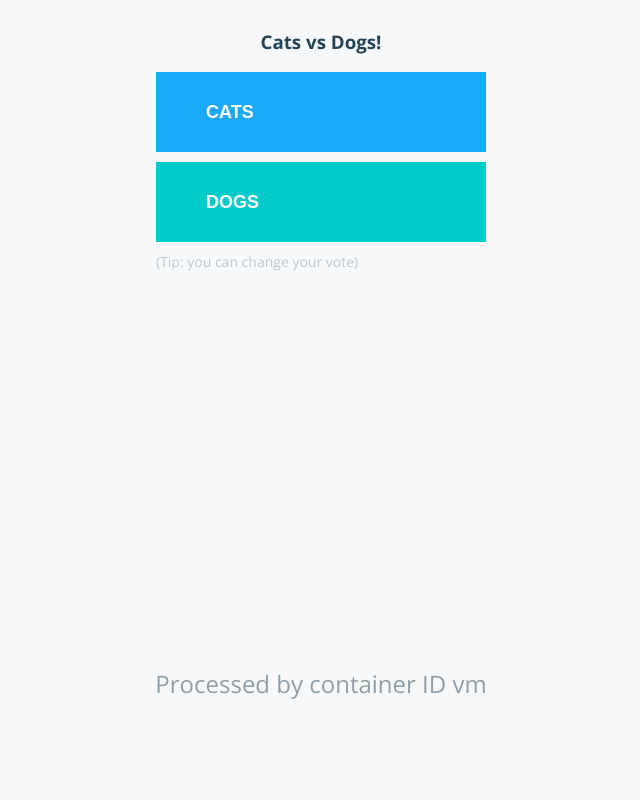
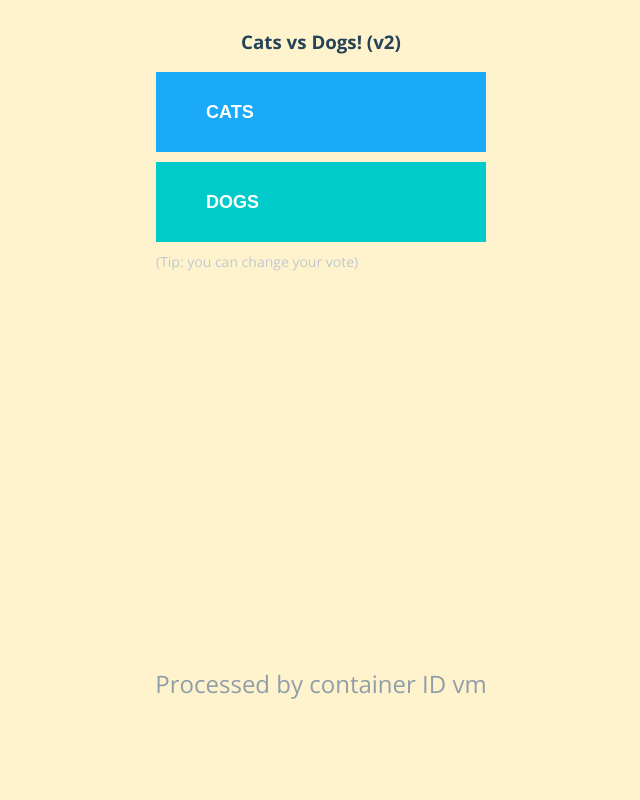
Before and after one commit to dnTmax/ironhack-project-2, a Flask app: page /vote in a window 1280 px wide. Shown: the whole page, without its empty margins (319-959 px from the left). Run offline with Flask 3, Linux system fonts and the light colour scheme; some libraries are stand-ins or nearby versions.

Commit message:
Changement visible sur la page de vote : fond et titre v2

```diff
--- a/vote/static/stylesheets/style.css
+++ b/vote/static/stylesheets/style.css
@@ -6,7 +6,7 @@
 html,body{
   margin: 0;
   padding: 0;
-  background-color: #F7F8F9;
+  background-color: #FFF3CD;
   height: 100vh;
   font-family: 'Open Sans';
 }
--- a/vote/templates/index.html
+++ b/vote/templates/index.html
@@ -13,7 +13,7 @@
   <body>
     <div id="content-container">
       <div id="content-container-center">
-        <h3>{{option_a}} vs {{option_b}}!</h3>
+        <h3>{{option_a}} vs {{option_b}}! (v2)</h3>
         <form id="choice" name='form' method="POST" action="/">
           <button id="a" type="submit" name="vote" class="a" value="a">{{option_a}}</button>
           <button id="b" type="submit" name="vote" class="b" value="b">{{option_b}}</button>
```
